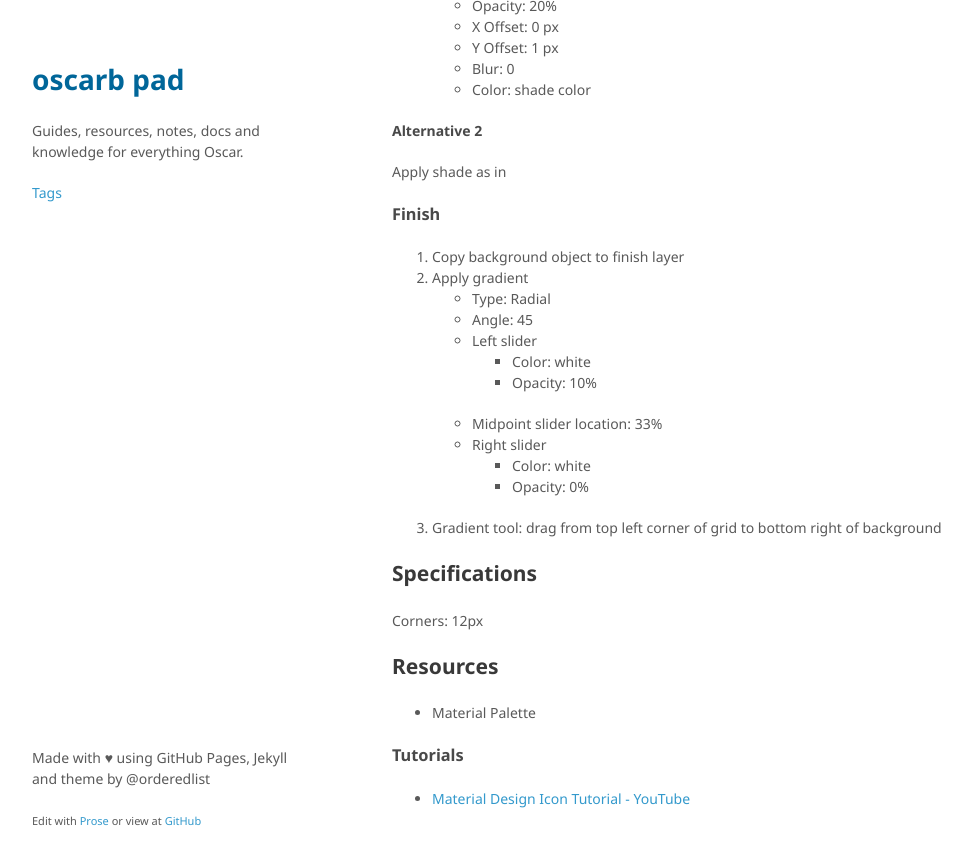
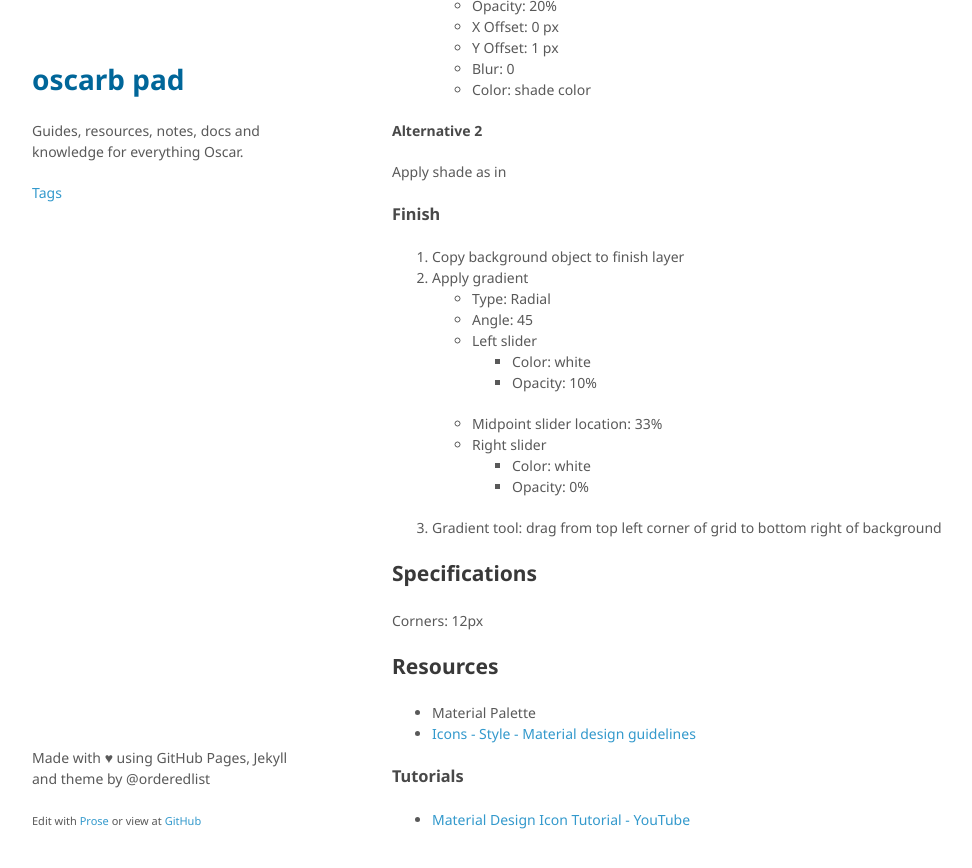
Before and after one commit to oscarb/pad, a Jekyll site: the page built from _docs/material-design-icon.md, in a window 1280 px wide and 900 px high, scrolled down 1818 px. Shown: the top 868 px of the window, without its empty margins (128-1100 px from the left). Built offline with Jekyll 4.4.1, drawn with Linux system fonts in a browser that asks for light colours; some web fonts are replaced.

Commit message:
Created material-design-icon.md

```diff
--- a/_docs/material-design-icon.md
+++ b/_docs/material-design-icon.md
@@ -110,6 +110,7 @@ Corners: 12px
 ## Resources
 
 * Material Palette
+* [Icons - Style - Material design guidelines](https://material.google.com/style/icons.html#icons-product-icons)
 
 ### Tutorials
 
```
